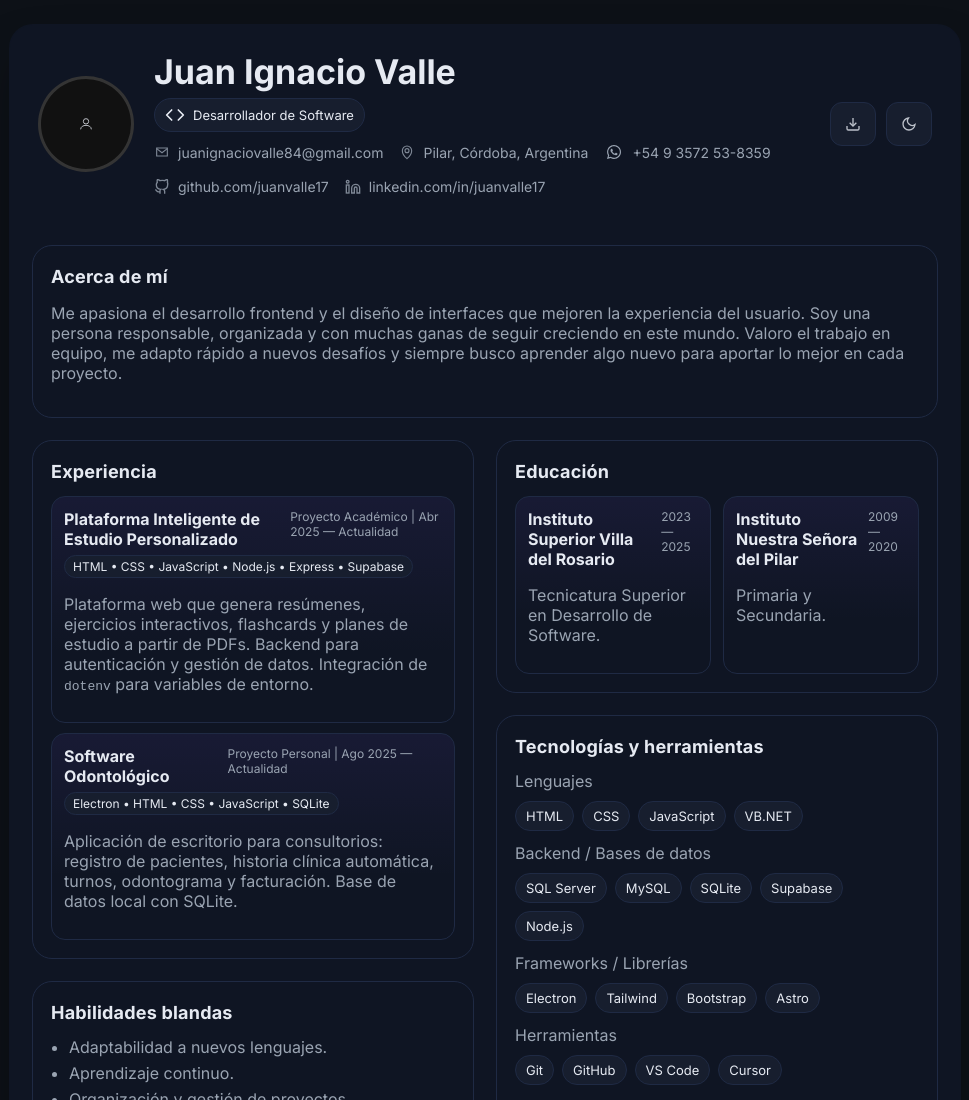
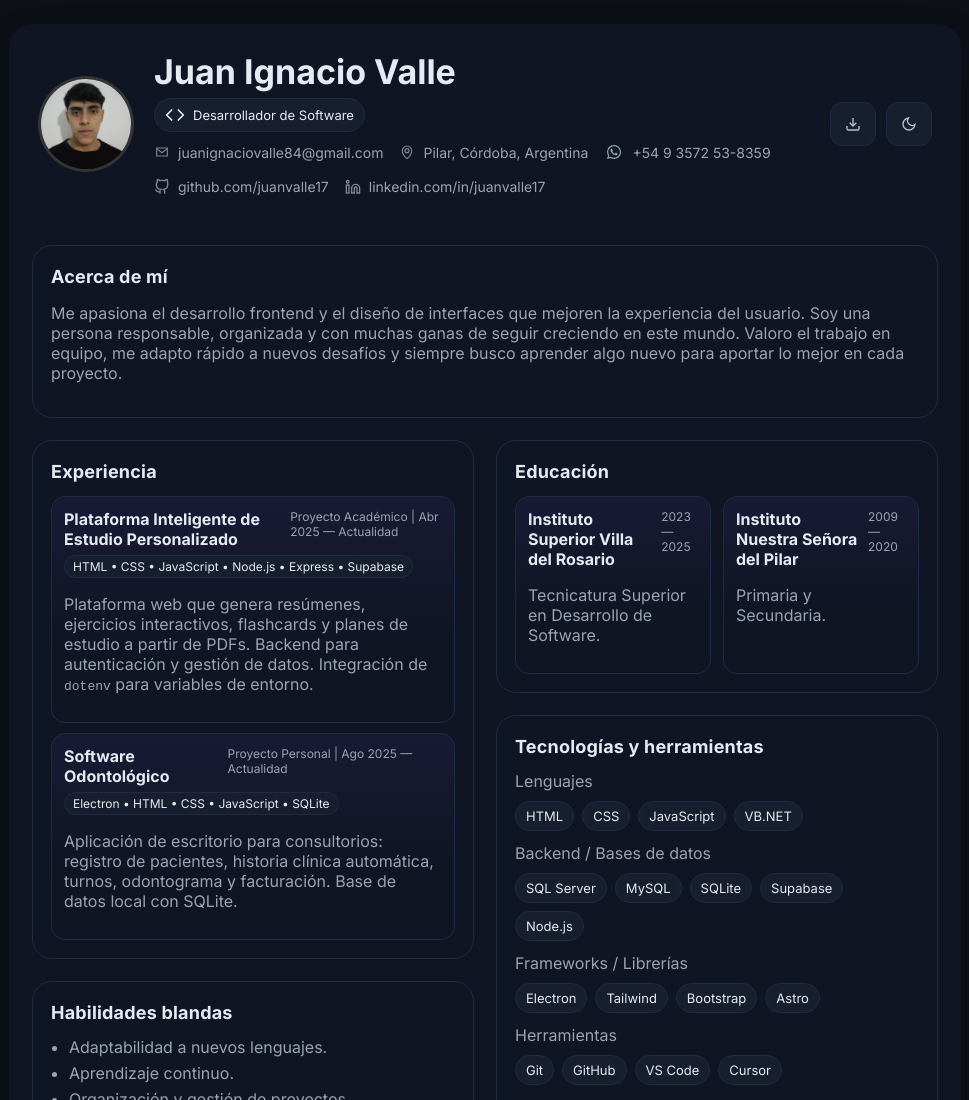
Before and after one commit to juanvalle17/CV-WEB, a plain HTML site: page index.html in a window 1280 px wide. Shown: the top 1100 px of the page, without its empty margins (155-1124 px from the left). Drawn offline with nearby package versions, Linux system fonts and the light colour scheme; the site is published under a folder, as on GitHub Pages, so addresses that start at the root find nothing.

Commit message:
Solucion de error en imagen

```diff
--- a/index.html
+++ b/index.html
@@ -18,7 +18,7 @@
             <header class="header">
                 <div class="avatar" title="Foto de perfil">
                     <!-- Reemplaza src por tu foto -->
-                    <img alt="Juan Ignacio Valle" src="/Images/photo.jpg" onerror="this.style.display='none'">
+                    <img alt="Juan Ignacio Valle" src="Images/photo.jpg" onerror="this.style.display='none'">
                     <svg class="icon" viewBox="0 0 24 24" fill="none" stroke="currentColor" stroke-width="1.5"
                         aria-hidden="true">
                         <circle cx="12" cy="8" r="4" />
```
